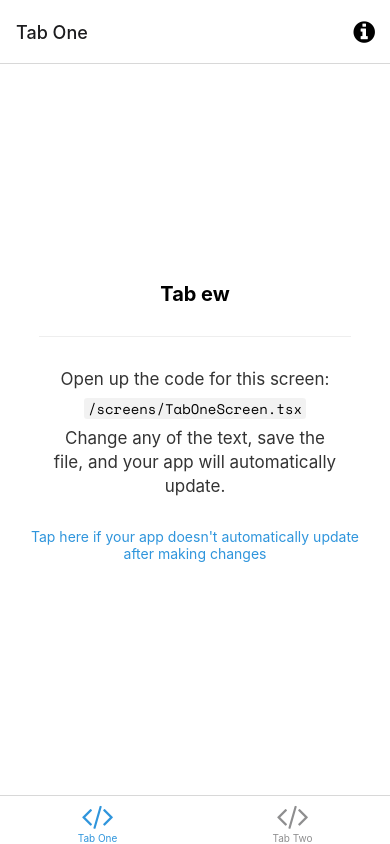
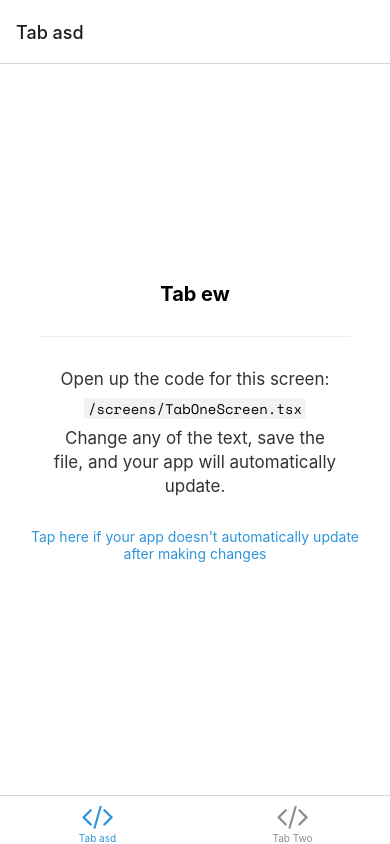
Before and after one commit to markusrut/delat, a React Native app in the folder app/: screen /AppTabs in a window 390 px wide. Built offline with nearby package versions, Linux system fonts and the light colour scheme; what expo-linking would draw is missing.

Commit message:
Refactor navigation

```diff
--- /dev/null
+++ b/app/src/components/TabBarIcon.tsx
@@ -0,0 +1,10 @@
+import { FontAwesome } from "@expo/vector-icons";
+import { ComponentProps, FC } from "react";
+
+type TabBarIconProps = {
+  name: ComponentProps<typeof FontAwesome>["name"];
+  color: string;
+};
+export const TabBarIcon: FC<TabBarIconProps> = (props) => {
+  return <FontAwesome size={30} style={{ marginBottom: -3 }} {...props} />;
+};
--- /dev/null
+++ b/app/src/navigation/AppTabs.tsx
@@ -0,0 +1,58 @@
+import {
+  BottomTabScreenProps,
+  createBottomTabNavigator,
+} from "@react-navigation/bottom-tabs";
+import { CompositeScreenProps } from "@react-navigation/native";
+import { NativeStackScreenProps } from "@react-navigation/native-stack";
+import { FC } from "react";
+import Colors from "../constants/Colors";
+import useColorScheme from "../hooks/useColorScheme";
+import TabOneScreen from "../screens/TabOneScreen";
+import TabTwoScreen from "../screens/TabTwoScreen";
+import { RootStackParamList } from "./RootStack";
+import { TabBarIcon } from "../components/TabBarIcon";
+
+type AppTabsProps = {};
+
+export type AppTabsParamList = {
+  TabOne: undefined;
+  TabTwo: undefined;
+};
+
+export type AppTabsNavProps<Screen extends keyof AppTabsParamList> =
+  CompositeScreenProps<
+    BottomTabScreenProps<AppTabsParamList, Screen>,
+    NativeStackScreenProps<RootStackParamList>
+  >;
+
+const Tabs = createBottomTabNavigator<AppTabsParamList>();
+
+export const AppTabs: FC<AppTabsProps> = ({}) => {
+  const colorScheme = useColorScheme();
+
+  return (
+    <Tabs.Navigator
+      initialRouteName="TabOne"
+      screenOptions={{
+        tabBarActiveTintColor: Colors[colorScheme].tint,
+      }}
+    >
+      <Tabs.Screen
+        name="TabOne"
+        component={TabOneScreen}
+        options={{
+          title: "Tab asd",
+          tabBarIcon: ({ color }) => <TabBarIcon name="code" color={color} />,
+        }}
+      />
+      <Tabs.Screen
+        name="TabTwo"
+        component={TabTwoScreen}
+        options={{
+          title: "Tab Two",
+          tabBarIcon: ({ color }) => <TabBarIcon name="code" color={color} />,
+        }}
+      />
+    </Tabs.Navigator>
+  );
+};
--- a/app/src/navigation/LinkingConfiguration.ts
+++ b/app/src/navigation/LinkingConfiguration.ts
@@ -1,19 +1,12 @@
-/**
- * Learn more about deep linking with React Navigation
- * https://reactnavigation.org/docs/deep-linking
- * https://reactnavigation.org/docs/configuring-links
- */
-
 import { LinkingOptions } from "@react-navigation/native";
 import * as Linking from "expo-linking";
+import { RootStackParamList } from "./RootStack";
 
-import { RootStackParamList } from "./types";
-
-const linking: LinkingOptions<RootStackParamList> = {
+export const LinkingConfiguration: LinkingOptions<RootStackParamList> = {
   prefixes: [Linking.createURL("/")],
   config: {
     screens: {
-      Root: {
+      AppTabs: {
         screens: {
           TabOne: {
             screens: {
@@ -32,5 +25,3 @@ const linking: LinkingOptions<RootStackParamList> = {
     },
   },
 };
-
-export default linking;
--- /dev/null
+++ b/app/src/navigation/RootStack.tsx
@@ -0,0 +1,43 @@
+import { NavigatorScreenParams } from "@react-navigation/native";
+import {
+  createNativeStackNavigator,
+  NativeStackScreenProps,
+} from "@react-navigation/native-stack";
+import { FC } from "react";
+import ModalScreen from "../screens/ModalScreen";
+import { NotFoundScreen } from "../screens/NotFoundScreen";
+import { AppTabs, AppTabsParamList } from "./AppTabs";
+
+export type RootStackParamList = {
+  AppTabs: NavigatorScreenParams<AppTabsParamList> | undefined;
+  Modal: undefined;
+  NewModal: undefined;
+  NotFound: undefined;
+};
+
+export type RootStackNavProps<Screen extends keyof RootStackParamList> =
+  NativeStackScreenProps<RootStackParamList, Screen>;
+
+const Root = createNativeStackNavigator<RootStackParamList>();
+
+type RootStackProps = {};
+
+export const RootStack: FC<RootStackProps> = ({}) => {
+  return (
+    <Root.Navigator>
+      <Root.Screen
+        name="AppTabs"
+        component={AppTabs}
+        options={{ headerShown: false }}
+      />
+      <Root.Screen
+        name="NotFound"
+        component={NotFoundScreen}
+        options={{ title: "Oops!" }}
+      />
+      <Root.Group screenOptions={{ presentation: "modal" }}>
+        <Root.Screen name="Modal" component={ModalScreen} />
+      </Root.Group>
+    </Root.Navigator>
+  );
+};
--- a/app/src/navigation/index.tsx
+++ b/app/src/navigation/index.tsx
@@ -1,129 +1,31 @@
-/**
- * If you are not familiar with React Navigation, refer to the "Fundamentals" guide:
- * https://reactnavigation.org/docs/getting-started
- *
- */
-import { FontAwesome } from "@expo/vector-icons";
-import { createBottomTabNavigator } from "@react-navigation/bottom-tabs";
 import {
   NavigationContainer,
   DefaultTheme,
   DarkTheme,
 } from "@react-navigation/native";
-import { createNativeStackNavigator } from "@react-navigation/native-stack";
 import * as React from "react";
-import { ColorSchemeName, Pressable } from "react-native";
+import { FC } from "react";
+import { ColorSchemeName } from "react-native";
+import { LinkingConfiguration } from "./LinkingConfiguration";
+import { RootStack, RootStackParamList } from "./RootStack";
 
-import Colors from "../constants/Colors";
-import useColorScheme from "../hooks/useColorScheme";
-import ModalScreen from "../screens/ModalScreen";
-import NotFoundScreen from "../screens/NotFoundScreen";
-import TabOneScreen from "../screens/TabOneScreen";
-import TabTwoScreen from "../screens/TabTwoScreen";
-import {
-  RootStackParamList,
-  RootTabParamList,
-  RootTabScreenProps,
-} from "./types";
-import LinkingConfiguration from "./LinkingConfiguration";
+declare global {
+  namespace ReactNavigation {
+    interface RootParamList extends RootStackParamList {}
+  }
+}
 
 type NavigationProps = { colorScheme: ColorSchemeName };
 
-export default function Navigation({ colorScheme }: NavigationProps) {
+const Navigation: FC<NavigationProps> = ({ colorScheme }) => {
   return (
     <NavigationContainer
       linking={LinkingConfiguration}
       theme={colorScheme === "dark" ? DarkTheme : DefaultTheme}
     >
-      <RootNavigator />
+      <RootStack />
     </NavigationContainer>
   );
-}
+};
 
-/**
- * A root stack navigator is often used for displaying modals on top of all other content.
- * https://reactnavigation.org/docs/modal
- */
-const Stack = createNativeStackNavigator<RootStackParamList>();
-
-function RootNavigator() {
-  return (
-    <Stack.Navigator>
-      <Stack.Screen
-        name="Root"
-        component={BottomTabNavigator}
-        options={{ headerShown: false }}
-      />
-      <Stack.Screen
-        name="NotFound"
-        component={NotFoundScreen}
-        options={{ title: "Oops!" }}
-      />
-      <Stack.Group screenOptions={{ presentation: "modal" }}>
-        <Stack.Screen name="Modal" component={ModalScreen} />
-      </Stack.Group>
-    </Stack.Navigator>
-  );
-}
-
-/**
- * A bottom tab navigator displays tab buttons on the bottom of the display to switch screens.
- * https://reactnavigation.org/docs/bottom-tab-navigator
- */
-const BottomTab = createBottomTabNavigator<RootTabParamList>();
-
-function BottomTabNavigator() {
-  const colorScheme = useColorScheme();
-
-  return (
-    <BottomTab.Navigator
-      initialRouteName="TabOne"
-      screenOptions={{
-        tabBarActiveTintColor: Colors[colorScheme].tint,
-      }}
-    >
-      <BottomTab.Screen
-        name="TabOne"
-        component={TabOneScreen}
-        options={({ navigation }: RootTabScreenProps<"TabOne">) => ({
-          title: "Tab One",
-          tabBarIcon: ({ color }) => <TabBarIcon name="code" color={color} />,
-          headerRight: () => (
-            <Pressable
-              onPress={() => navigation.navigate("Modal")}
-              style={({ pressed }) => ({
-                opacity: pressed ? 0.5 : 1,
-              })}
-            >
-              <FontAwesome
-                name="info-circle"
-                size={25}
-                color={Colors[colorScheme].text}
-                style={{ marginRight: 15 }}
-              />
-            </Pressable>
-          ),
-        })}
-      />
-      <BottomTab.Screen
-        name="TabTwo"
-        component={TabTwoScreen}
-        options={{
-          title: "Tab Two",
-          tabBarIcon: ({ color }) => <TabBarIcon name="code" color={color} />,
-        }}
-      />
-    </BottomTab.Navigator>
-  );
-}
-
-/**
- * You can explore the built-in icon families and icons on the web at https://icons.expo.fyi/
- */
-type TabBarIconProps = {
-  name: React.ComponentProps<typeof FontAwesome>["name"];
-  color: string;
-};
-function TabBarIcon(props: TabBarIconProps) {
-  return <FontAwesome size={30} style={{ marginBottom: -3 }} {...props} />;
-}
+export default Navigation;
--- a/app/src/screens/ModalScreen.tsx
+++ b/app/src/screens/ModalScreen.tsx
@@ -1,6 +1,5 @@
 import { StatusBar } from "expo-status-bar";
 import { Platform, StyleSheet } from "react-native";
-
 import EditScreenInfo from "../components/EditScreenInfo";
 import { Text, View } from "../components/Themed";
 
@@ -14,8 +13,6 @@ export default function ModalScreen() {
         darkColor="rgba(255,255,255,0.1)"
       />
       <EditScreenInfo path="/screens/ModalScreen.tsx" />
-
-      {/* Use a light status bar on iOS to account for the black space above the modal */}
       <StatusBar style={Platform.OS === "ios" ? "light" : "auto"} />
     </View>
   );
--- a/app/src/screens/NotFoundScreen.tsx
+++ b/app/src/screens/NotFoundScreen.tsx
@@ -1,23 +1,23 @@
 import { StyleSheet, TouchableOpacity } from "react-native";
+import { RootStackNavProps } from "../navigation/RootStack";
+import { Text, View } from "../components/Themed";
+import { FC } from "react";
 
-import { Text, View } from "../components/Themed";
-import { RootStackScreenProps } from "../navigation/types";
-
-export default function NotFoundScreen({
+export const NotFoundScreen: FC<RootStackNavProps<"NotFound">> = ({
   navigation,
-}: RootStackScreenProps<"NotFound">) {
+}) => {
   return (
     <View style={styles.container}>
       <Text style={styles.title}>This screen doesn't exist.</Text>
       <TouchableOpacity
-        onPress={() => navigation.replace("Root")}
+        onPress={() => navigation.replace("AppTabs")}
         style={styles.link}
       >
         <Text style={styles.linkText}>Go to home screen!</Text>
       </TouchableOpacity>
     </View>
   );
-}
+};
 
 const styles = StyleSheet.create({
   container: {
--- a/app/src/screens/TabOneScreen.tsx
+++ b/app/src/screens/TabOneScreen.tsx
@@ -2,11 +2,11 @@ import { StyleSheet } from "react-native";
 
 import EditScreenInfo from "../components/EditScreenInfo";
 import { Text, View } from "../components/Themed";
-import { RootTabScreenProps } from "../navigation/types";
+import { AppTabsNavProps } from "../navigation/AppTabs";
 
 export default function TabOneScreen({
   navigation,
-}: RootTabScreenProps<"TabOne">) {
+}: AppTabsNavProps<"TabOne">) {
   return (
     <View style={styles.container}>
       <Text style={styles.title}>Tab ew</Text>
--- a/app/src/screens/TabTwoScreen.tsx
+++ b/app/src/screens/TabTwoScreen.tsx
@@ -1,5 +1,4 @@
 import { StyleSheet } from "react-native";
-
 import EditScreenInfo from "../components/EditScreenInfo";
 import { Text, View } from "../components/Themed";
 
```
Also changed, not shown: app/src/navigation/types.tsx (deleted, +0 -38 lines).
